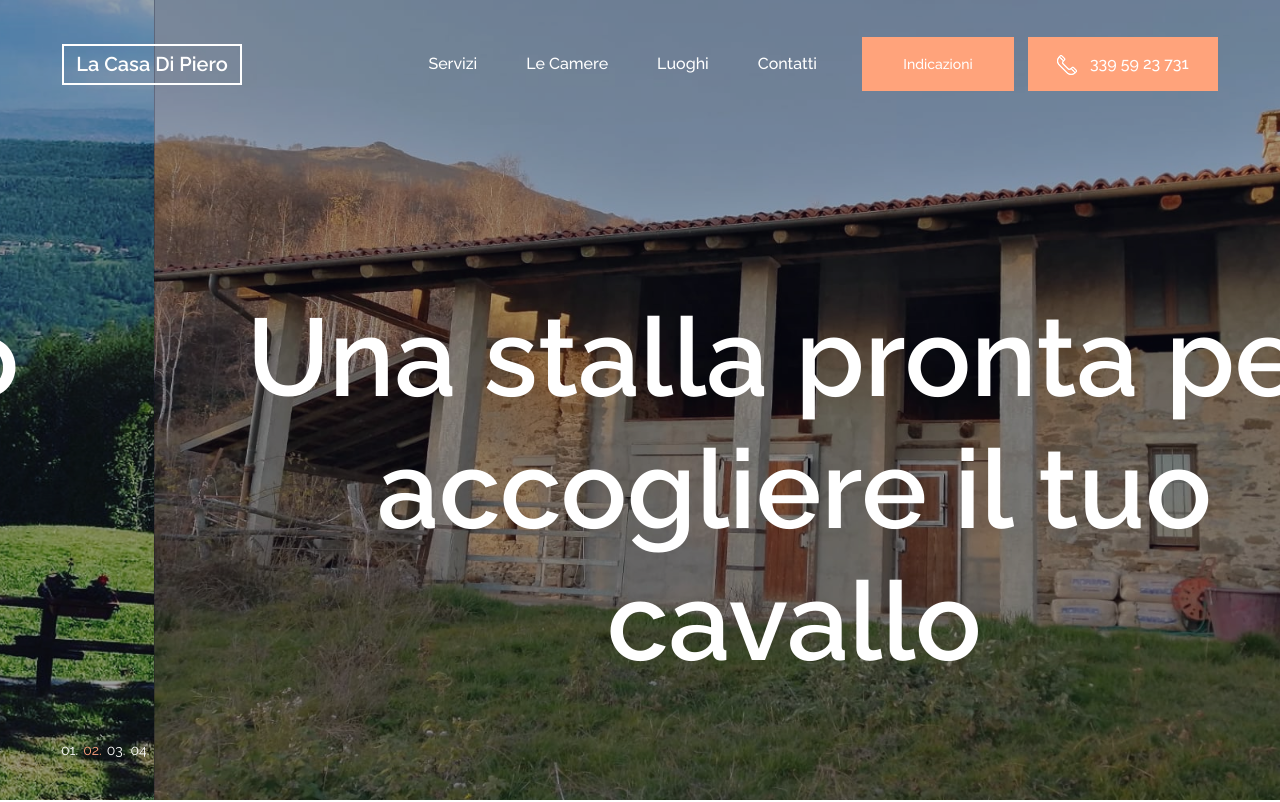
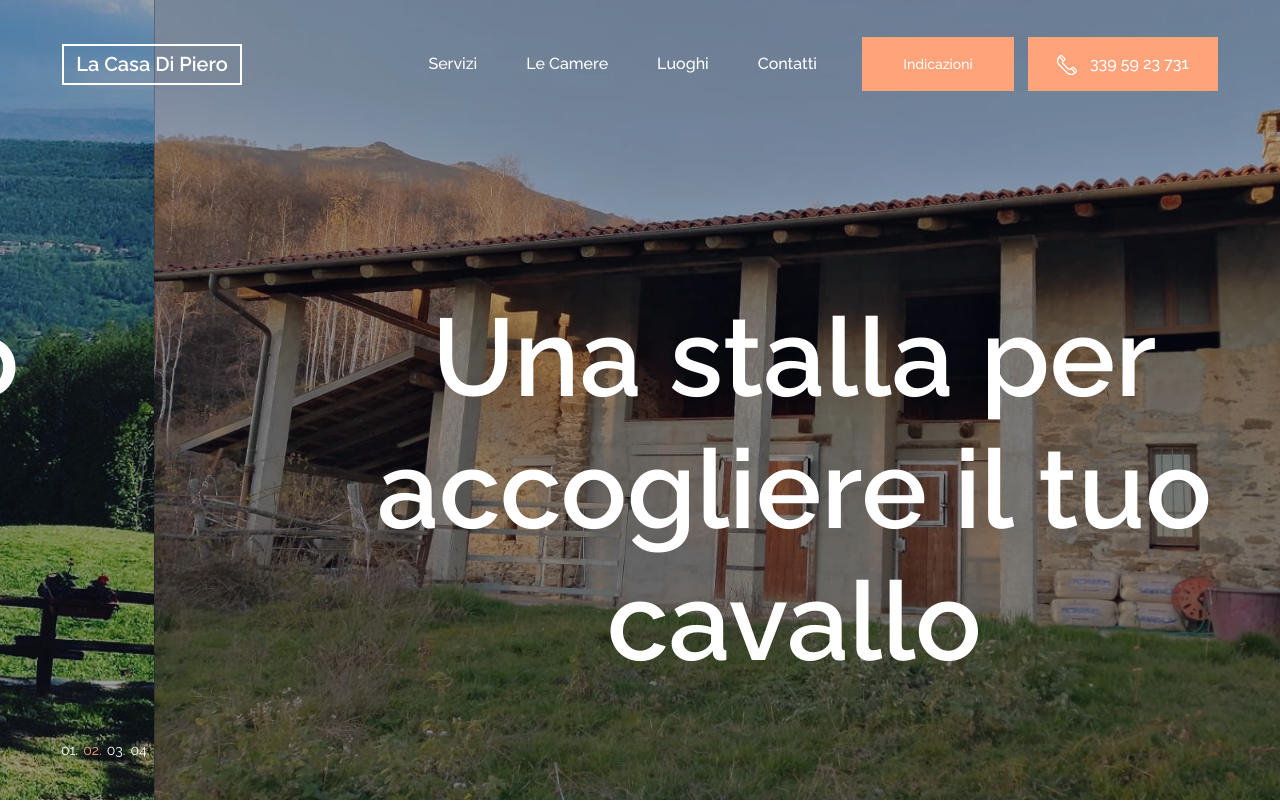
Before and after one commit to Oleven/lacasadipiero, a plain HTML site: page index.html in a window 1280 px wide. Shown: the top 802 px of the page. Drawn offline with Linux system fonts and the light colour scheme; no server answers.

Commit message:
Aggiunta stalla

```diff
--- a/index.html
+++ b/index.html
@@ -128,7 +128,7 @@
 							<div class="row">
 								<div class="col">
 									<div class="home_content text-center">
-										<div class="home_title">Una stalla pronta per accogliere il tuo cavallo</div>
+										<div class="home_title">Una stalla per accogliere il tuo cavallo</div>
 									</div>
 								</div>
 							</div>
```
